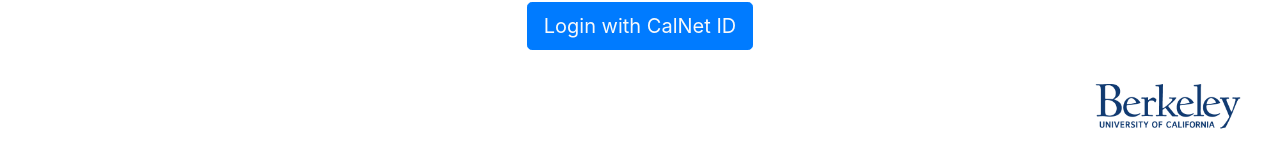
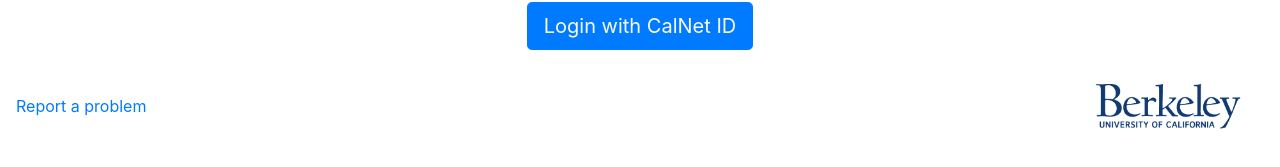
Before and after one commit to innovativegenomics/igi-testing-kiosk, a React (Create React App) app in the folder frontend/: page / in a window 1280 px wide. Shown: the part 481-648 px from the top of the page. Built offline with nearby package versions, Linux system fonts and the light colour scheme; no server answers.

Commit message:
Add report a problem and spanish tos link

```diff
--- a/frontend/src/components/private/dashboard.component.js
+++ b/frontend/src/components/private/dashboard.component.js
@@ -102,6 +102,7 @@
           </Row>
         </div>
         <footer className='navbar navbar-light bg-transparent'>
+          <a href='mailto:igi-fast@berkeley.edu?subject=Website Issue'>Report a problem</a>
           <div className='navbar-nav'></div>
           <img src={berkeleyLogo} className='form-inline' style={{height: '5rem'}}/>
         </footer>
--- a/frontend/src/components/private/newuser.component.js
+++ b/frontend/src/components/private/newuser.component.js
@@ -480,6 +480,7 @@
           </Modal.Footer>
         </Modal>
         <footer className='navbar navbar-light bg-transparent'>
+          <a href='mailto:igi-fast@berkeley.edu?subject=Website Issue'>Report a problem</a>
           <div className='navbar-nav'></div>
           <img src={berkeleyLogo} className='form-inline' style={{height: '5rem'}}/>
         </footer>
--- a/frontend/src/components/private/scheduler.component.js
+++ b/frontend/src/components/private/scheduler.component.js
@@ -339,6 +339,7 @@
           </Modal.Footer>
         </Modal>
         <footer className='navbar navbar-light bg-transparent'>
+          <a href='mailto:igi-fast@berkeley.edu?subject=Website Issue'>Report a problem</a>
           <div className='navbar-nav'></div>
           <img src={berkeleyLogo} className='form-inline' style={{height: '5rem'}}/>
         </footer>
--- a/frontend/src/components/private/tos.component.js
+++ b/frontend/src/components/private/tos.component.js
@@ -3,6 +3,7 @@
 
 import { Modal, Button } from 'react-bootstrap';
 import billOfRights from '../../media/IGI_Healthy_Campus_Study_Bill_of_Rights.pdf';
+import billOfRightsSpanish from '../../media/IGI_FAST_Bill_of_Rights_Spanish.pdf';
 
 class Question extends Component {
   render() {
@@ -62,6 +63,7 @@
     return (
       <div>
         <h5 className='text-center'><i>IGI Healthy Campus Study: An integrated approach to safely reintroduce onsite work during the COVID-19 pandemic</i></h5>
+        <a href={billOfRightsSpanish}>Get this form en Español</a>
         <div className='p-3 border border-dark'>
           <p className='lead text-center w-100'>Key Information</p>
           <ul>
--- a/frontend/src/components/public/about.component.js
+++ b/frontend/src/components/public/about.component.js
@@ -115,6 +115,7 @@
           </ul>
         </Container>
         <footer className='navbar navbar-light bg-transparent'>
+          <a href='mailto:igi-fast@berkeley.edu?subject=Website Issue'>Report a problem</a>
           <div className='navbar-nav'></div>
           <img src={berkeleyLogo} className='form-inline' style={{height: '5rem'}}/>
         </footer>
--- a/frontend/src/components/public/landing.component.js
+++ b/frontend/src/components/public/landing.component.js
@@ -65,6 +65,7 @@
           </div>
         </div>
         <footer className='navbar navbar-light bg-transparent'>
+          <a href='mailto:igi-fast@berkeley.edu?subject=Website Issue'>Report a problem</a>
           <div className='navbar-nav'></div>
           <img src={berkeleyLogo} className='form-inline' style={{height: '5rem'}}/>
         </footer>
--- a/frontend/src/components/public/qrcode.component.js
+++ b/frontend/src/components/public/qrcode.component.js
@@ -48,6 +48,7 @@
           </div>
         </div>
         <footer className='navbar navbar-light bg-transparent'>
+          <a href='mailto:igi-fast@berkeley.edu?subject=Website Issue'>Report a problem</a>
           <div className='navbar-nav'></div>
           <img src={berkeleyLogo} className='form-inline' style={{height: '5rem'}}/>
         </footer>
```
